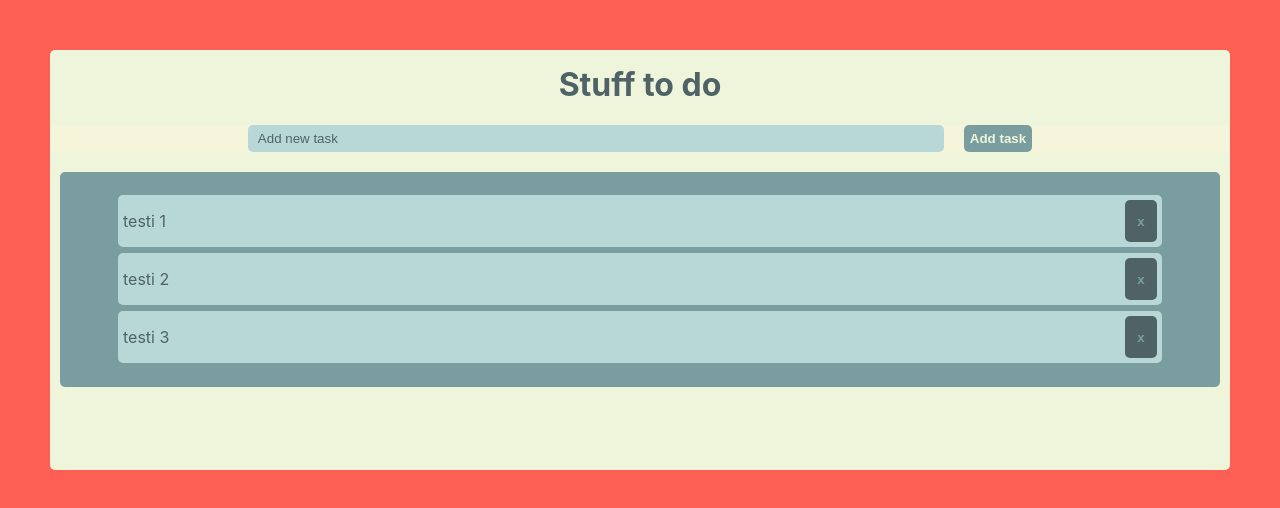
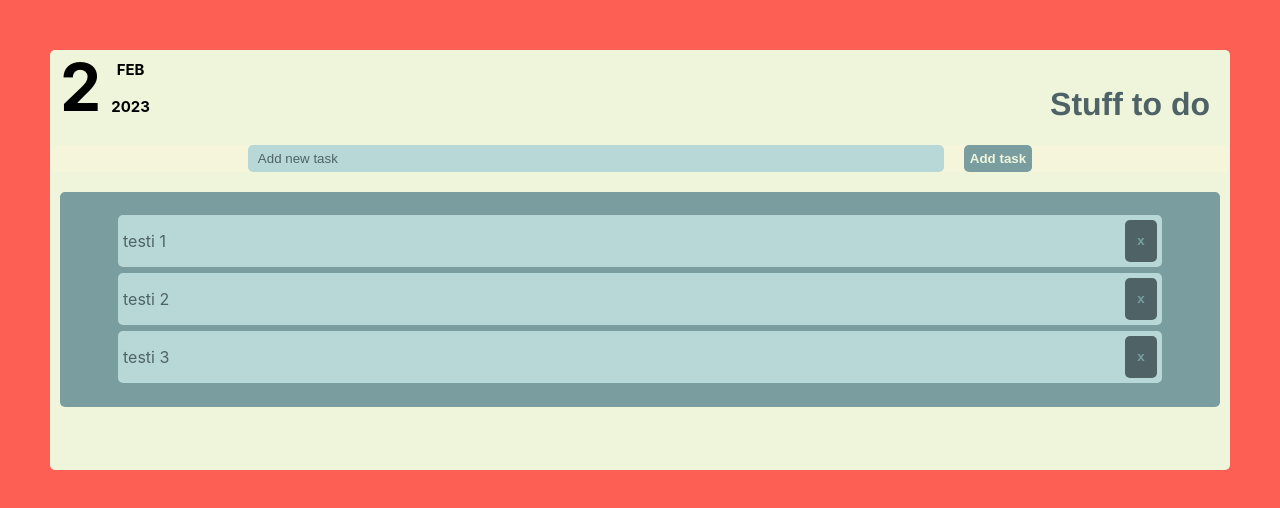
Before and after one commit to ratymatti/react-to-do, a React (Create React App) app: page / in a window 1280 px wide. Shown: the top 508 px of the page. Built offline with nearby package versions, Linux system fonts and the light colour scheme.

Commit message:
created Date component

```diff
--- a/src/App.css
+++ b/src/App.css
@@ -16,4 +16,12 @@
 .App h1 {
   color: var(--darkest);
   padding-top: 15px;
+  font-family: 'Helvetica';
+  padding-right: 20px;
 }
+
+.header {
+  display: flex;
+  flex-direction: row;
+  justify-content: space-between;
+}
--- a/src/App.js
+++ b/src/App.js
@@ -3,6 +3,7 @@ import './App.css';
 
 import AddElement from './components/AddElement/AddElement';
 import ListContainer from './components/ListContainer/ListContainer';
+import Date from './components/Date/Date';
 
 class App extends React.Component {
   constructor(props) {
@@ -10,6 +11,7 @@ class App extends React.Component {
 
     this.state = {
       tasks: [{id: 0, value: 'testi 1'}, {id: 1, value: 'testi 2'}, {id: 2, value: 'testi 3'},]
+
     }
 
     this.addTask = this.addTask.bind(this);
@@ -35,7 +37,10 @@ class App extends React.Component {
   render() {
     return (
       <div className="App">
-          <h1>Stuff to do</h1>
+          <div className="header">
+             <Date />
+            <h1>Stuff to do</h1>
+          </div>
           <AddElement onAdd={this.addTask} />
           <ListContainer  taskList={this.state.tasks}
                           onRemove={this.removeTask} />
--- /dev/null
+++ b/src/components/Date/Date.css
@@ -0,0 +1,36 @@
+.Date {
+    display: flex;
+    flex-direction: row;
+    height: 75px;
+}
+
+.monthAndYear {
+    display: flex;
+    flex-direction: column;
+    justify-content: center;
+    font-size: 0.8rem;
+}
+
+.Day {
+    display: flex;
+    align-items: center;
+    font-size: 3.5rem;
+    padding: 10px;
+}
+
+
+.month {
+    height: 45%;
+    display: flex;
+    justify-content: center;
+    flex-direction: column;
+    padding-top: 10px;
+}
+
+.year {
+    height: 55%;
+    display: flex;
+    justify-content: center;
+    flex-direction: column;
+    padding-bottom: 5px;
+}
--- /dev/null
+++ b/src/components/Date/Date.js
@@ -0,0 +1,34 @@
+import React from "react";
+
+import './Date.css';
+
+
+const setDate = () => {
+
+    let date = new Date();
+
+    date = {
+        day: date.getDay(),
+        month: date.toLocaleString('default', { month: 'short' }).toUpperCase(),
+        year: date.getFullYear()
+    }
+
+    return (
+        <div className="Date">
+            <div className="Day">
+                <h3>{date.day}</h3>
+            </div>
+            <div className="monthAndYear">
+                <div className="month">
+                    <h3>{date.month}</h3>
+                </div>
+                <div className="year">
+                    <h3>{date.year}</h3>
+                </div>
+            </div>
+        </div>
+    )
+};
+
+
+export default setDate;
```
Also changed, not shown: src/index.css (line endings or trailing spaces).
